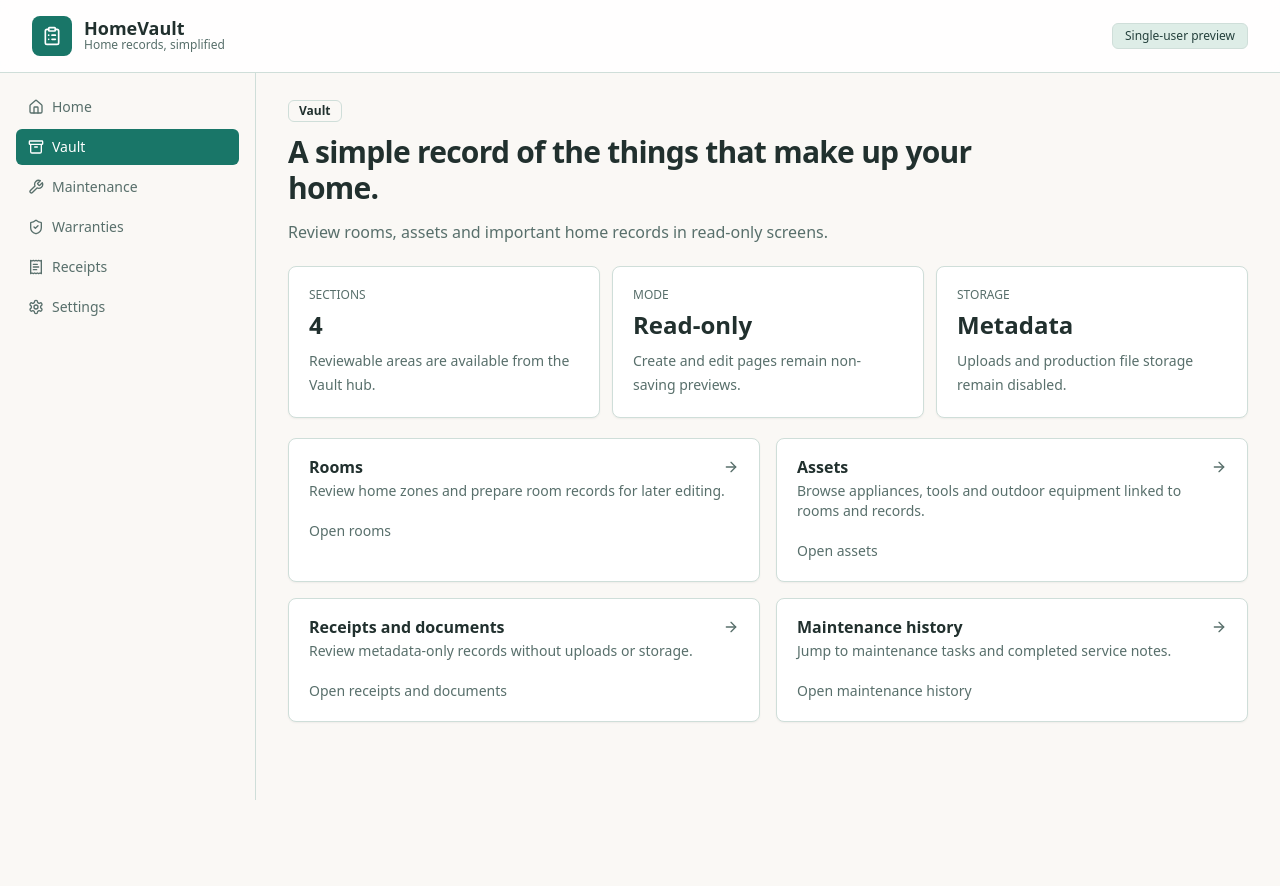
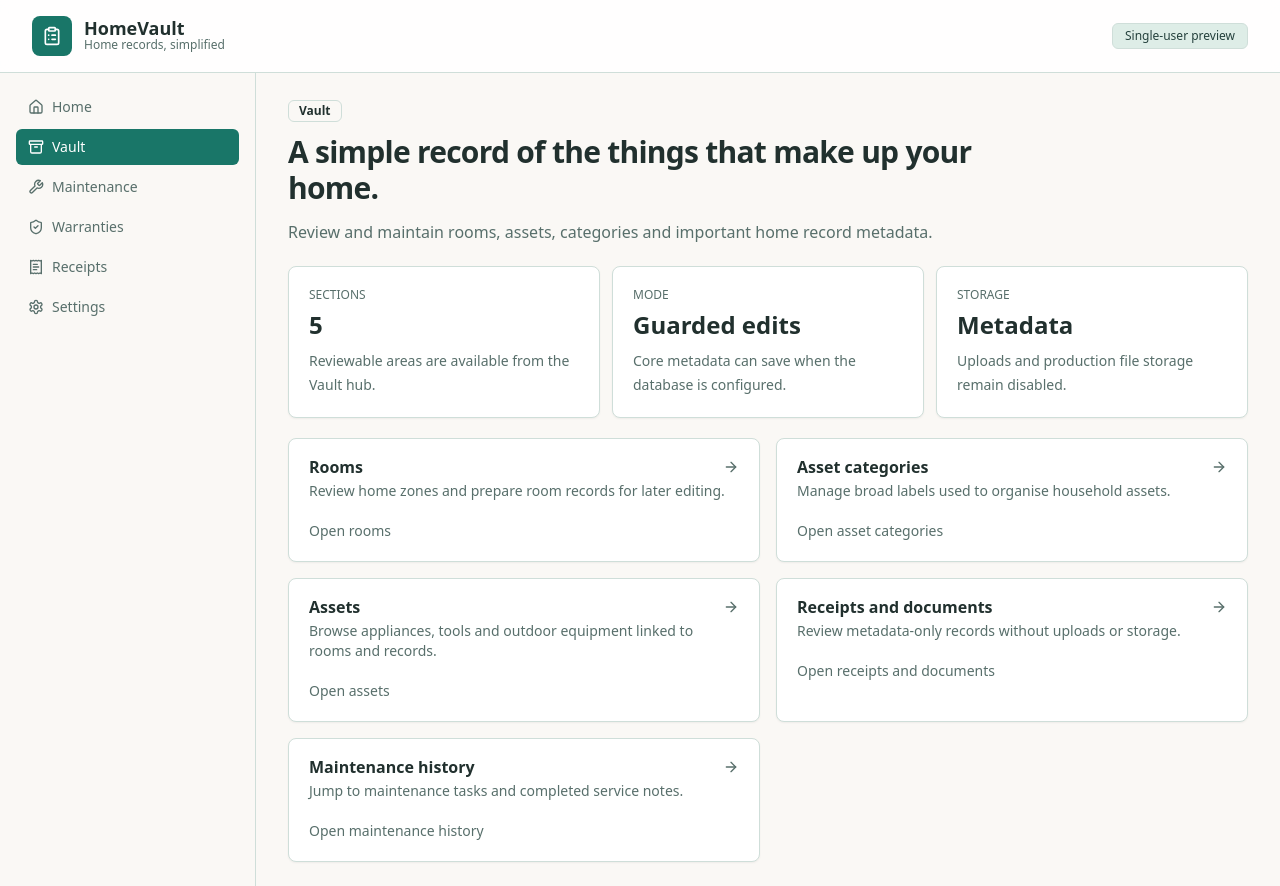
Before and after one commit to LatinMaestro/HomeVault, a Next.js app: page /vault in a window 1280 px wide. Before the commit the page ends 800 px from the top, so only its background shows below. Built offline with nearby package versions, Linux system fonts and the light colour scheme.

Commit message:
Add categories to the vault hub

```diff
--- a/src/app/vault/page.tsx
+++ b/src/app/vault/page.tsx
@@ -17,6 +17,11 @@ const vaultSections = [
     title: "Rooms",
     description: "Review home zones and prepare room records for later editing.",
     href: "/vault/rooms",
+  },
+  {
+    title: "Asset categories",
+    description: "Manage broad labels used to organise household assets.",
+    href: "/vault/categories",
   },
   {
     title: "Assets",
@@ -42,7 +47,7 @@ export default function VaultPage() {
         <PageHeader
           eyebrow="Vault"
           title="A simple record of the things that make up your home."
-          description="Review rooms, assets and important home records in read-only screens."
+          description="Review and maintain rooms, assets, categories and important home record metadata."
         />
         <ReviewSummary
           items={[
@@ -53,8 +58,8 @@ export default function VaultPage() {
             },
             {
               label: "Mode",
-              value: "Read-only",
-              detail: "Create and edit pages remain non-saving previews.",
+              value: "Guarded edits",
+              detail: "Core metadata can save when the database is configured.",
             },
             {
               label: "Storage",
```
